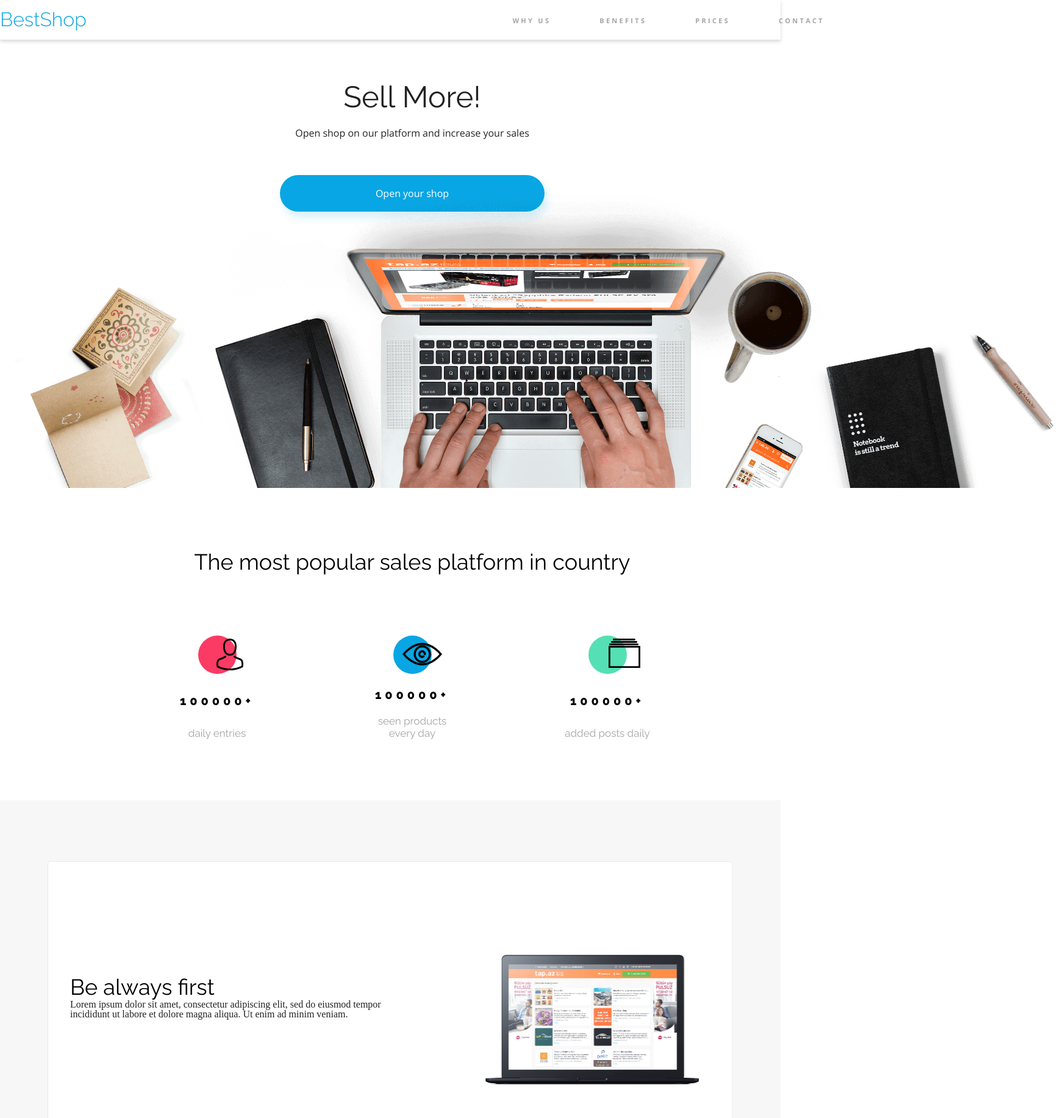
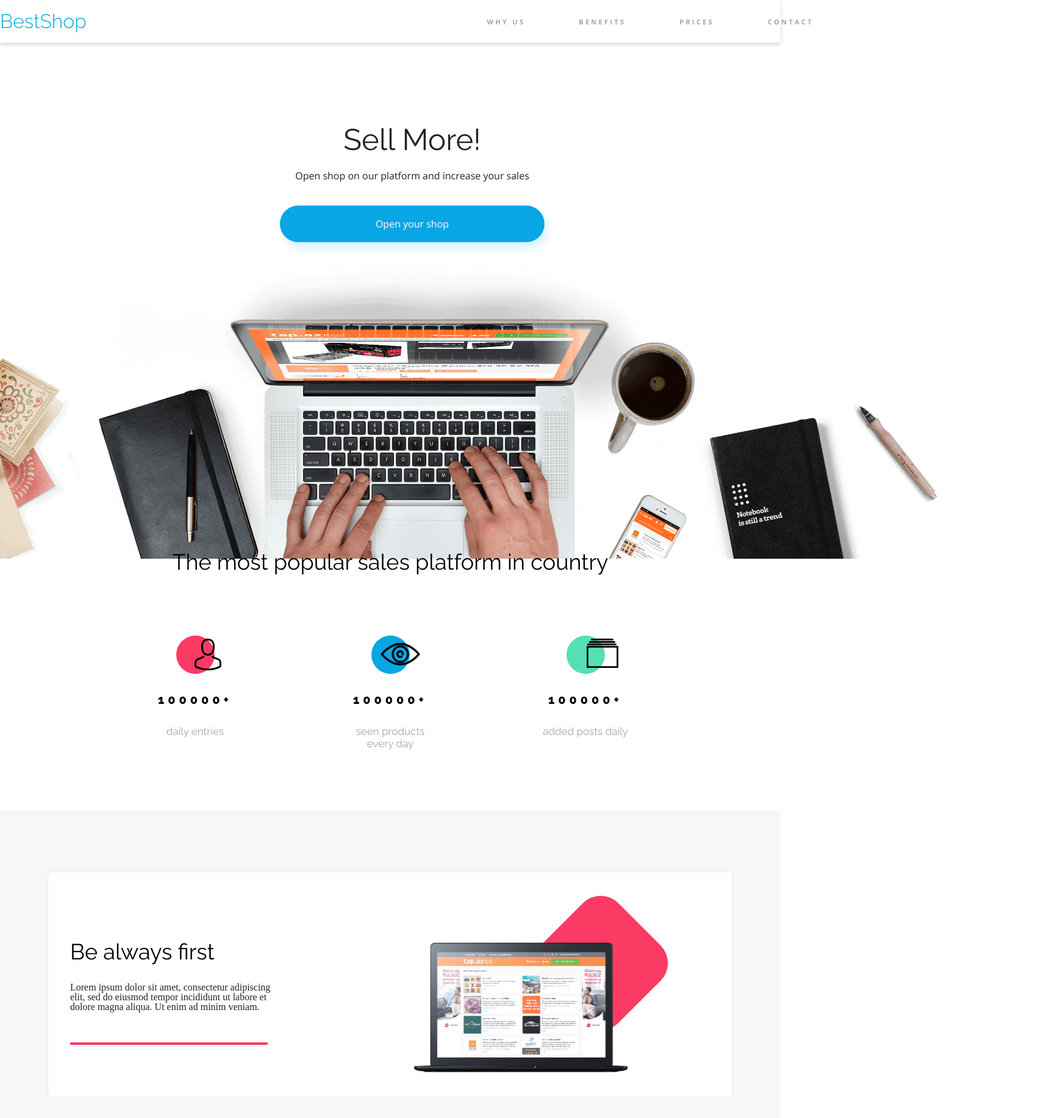
Before and after one commit to LeshchuDev/BestShop, a plain HTML site: page index.html in a window 1280 px wide. Shown: the top 1833 px of the page at 61% size, 1735 px wide, since content can reach past the window. Drawn offline with nearby package versions, Linux system fonts and the light colour scheme.

Commit message:
Poprawiona sekcja hero. Ostylizowano pierwszy blok sekcji benefits

```diff
--- a/css/style.css
+++ b/css/style.css
@@ -17,25 +17,25 @@
     margin: 0 auto;
     text-decoration: none;
 }
-header {
-    width: 100vw;
+.header {
+    width: 100hv;
     box-shadow: 0px 3px 6px #00000029;
+    height: 70px;
 
 }
 .container {
     margin: 0 auto;
     width: 1352px;
+
+}
+.header__container {
     display: flex;
     justify-content: space-between;
     align-items: center;
-}
-nav {
-    width: 50%;
+    height: 100%;
 }
 .nav__list {
     display: flex;
-    justify-content: flex-end;
-    gap: 80px;
 
 }
 .nav__link {
@@ -44,43 +44,52 @@ nav {
     letter-spacing: 3.28px;
     color: var(--color-grey);
     font-weight: 700;
-    padding-top: 26px;
-    padding-bottom: 27px;
+    padding: 28px 18px 22px;
 }
 .nav__link:hover {
     color: var(--color-black);
     font-weight: 700;
     border-bottom: 4px solid var(--color-primary);
 }
+
+.nav__element {
+    padding: 0 26px;
+}
+
+.nav__element:last-child {
+    padding-right: 0;
+  }
 .logo {
     font-family: var(--font-raleway);
     font-weight: 300;
     font-size: 32px;
-    margin-top: 16px;
-    margin-bottom: 17px;
     color: #08a6e4;
+}
+.hero {
+    height: auto;
+}
+.hero__container {
+    margin-top: 130px;
+    height: calc(100vh - 200px);
+    display: flex;
+    flex-direction: column;
+    align-items: center;
 }
 
 .hero__content {
-    height: calc(100vh - 584px);
     display: flex;
     flex-direction: column;
-    justify-content: center;
-    row-gap: 20px;
-
-}
-.img__hero {
-    text-align: center;
+    align-items: center;
 }
 
 h1 {
     font-family: var(--font-raleway);
     font-size: 49px;
-    margin-top: 130px;
     line-height: 57px;
 }
 
 .hero__content p {
+    margin-top: 20px;
     font-family: var(--font-open-sans);
     font-size: 16px;
     line-height: 22px;
@@ -97,13 +106,18 @@ h1 {
     margin-top: 38px;
 }
 
+.img__hero {
+    height: 519px;
+}
+
 .stats {
     margin-top: 100px;
     text-align: center;
 }
+
 .stats__main__container {
     margin: 0 auto;
-    width: 1352px;
+    width: 800px;
     display: flex;
     flex-direction: column;
     align-items: center;
@@ -120,12 +134,12 @@ h1 {
 
 .stats__article {
     width: 160px;
-    height: 170px;
     display: flex;
     flex-direction: column;
-    justify-content: space-between;
+    justify-content: flex-start;
     align-items: center;
     margin-bottom: 100px;
+
 }
 
 .stats__article span {
@@ -135,7 +149,7 @@ h1 {
     letter-spacing: 5.96px;
     line-height: 24px;
     color: var(--color-black);
-
+    padding-top: 30px;
 }
 
 .stats__article p {
@@ -143,12 +157,16 @@ h1 {
     font-size: 17px;
     color: var(--color-grey);
     line-height: 20px;
+    flex-grow: 1;
+    margin-top: 30px;
+
 }
 .circle {
     height: 63px;
     width: 63px;
     border-radius: 50%;
-    position: relative
+    position: relative;
+
 }
 
 .first {
@@ -204,6 +222,7 @@ h2 {
 .benefits__single,
 .benefits__duble {
     width: 100%;
+    height: 370px;
     display: flex;
     justify-content: space-between;
     align-items: center;
@@ -219,6 +238,45 @@ h2 {
     width: 50%;
 }
 
+.benefits__img__bgd1 {
+    position: relative;
+}
+.benefits__img__bgd1::after {
+    position: absolute;
+    content: "";
+    height: 180px;
+    width: 180px;
+    background-color: #fb3b64;
+    transform: rotate(45deg);
+    border-radius: 41px;
+    right: 90px;
+    top: 60px;
+    z-index: 0;
+
+}
+.benefits__text h2,
+.benefits__text p {
+    padding-bottom: 30px;
+}
+.benefits__text {
+    position: relative;
+}
+
+.benefits__text:after {
+    position: absolute;
+    content: "";
+    height: 0;
+    width: 320px;
+    border: 2px solid var(--color-redish);
+    margin-top: 20px;
+}
+
+.benefits__text--first {
+    padding-right: 170px;
+}
+.benefits__text__second:after {
+    border: 2px solid var(--color-primary);
+}
 .benefits__img {
     text-align: right;
 }
@@ -227,6 +285,9 @@ h2 {
     height: auto;
     margin-top: 113px;
     margin-bottom: 38px;
+    margin-right: 117px;
+    position: relative;
+    z-index: 1;
 }
 
 .phone {
@@ -253,6 +314,11 @@ h2 {
 
 .benefits__solo1 {
     max-width: 620px;
+    height: 100%;
+    display: flex;
+    flex-direction: column;
+    justify-content: center;
+    row-gap: 40px;
 }
 .benefits__solo2 {
     text-align: center;
--- a/index.html
+++ b/index.html
@@ -12,8 +12,8 @@
     <link href="https://fonts.googleapis.com/css2?family=Open+Sans:wght@300;400;500;600;700;800&family=Raleway:wght@300;400;700;800&display=swap" rel="stylesheet">
 </head>
 <body>
-    <header>
-        <div class="container">
+    <header class="header">
+        <div class="container header__container">
             <a href="" class="logo">BestShop</a>
             <nav>
                 <ul class="nav__list">
@@ -35,14 +35,14 @@
         </div>
     </header>
     <section class="hero">
-        <div class="hero__container">
-            <div class="hero__content container">
+        <div class="hero__container container">
+            <div class="hero__content ">
                 <h1>Sell More!</h1>
                 <p>Open shop on our platform and increase your sales</p>
                 <a href="" class="btn">Open your shop</a>
             </div>
             <div class="img__hero"><img src="assets/Background.png" alt="laptop, desk"></div>
-         </div>
+        </div>
     </section>
     <section class="stats">
         <div class="stats__main__container">
@@ -69,16 +69,16 @@
     <section class="benefits">
         <div class="benefits__container">
             <div class="benefits__single">
-                <div class="benefits__text">
+                <div class="benefits__text benefits__text--first">
                     <h2>Be always first</h2>
                     <p>Lorem ipsum dolor sit amet, consectetur adipiscing elit, sed do eiusmod tempor incididunt ut labore et dolore magna aliqua. Ut enim ad minim veniam.</p>
                 </div>
-                <div class="benefits__img">
+                <div class="benefits__img benefits__img__bgd1">
                     <img src="assets/Macbook.png" class="notebook" alt="laptop">
                 </div>
             </div>
             <div class="benefits__single">
-                <div class="benefits__text">
+                <div class="benefits__text benefits__text__second">
                     <h2>Your shop is where you are!</h2>
                     <p>Lorem ipsum dolor sit amet, consectetur adipiscing elit, sed do eiusmod tempor incididunt ut labore et dolore magna aliqua. Ut enim ad minim veniam.</p>
                 </div>
```
